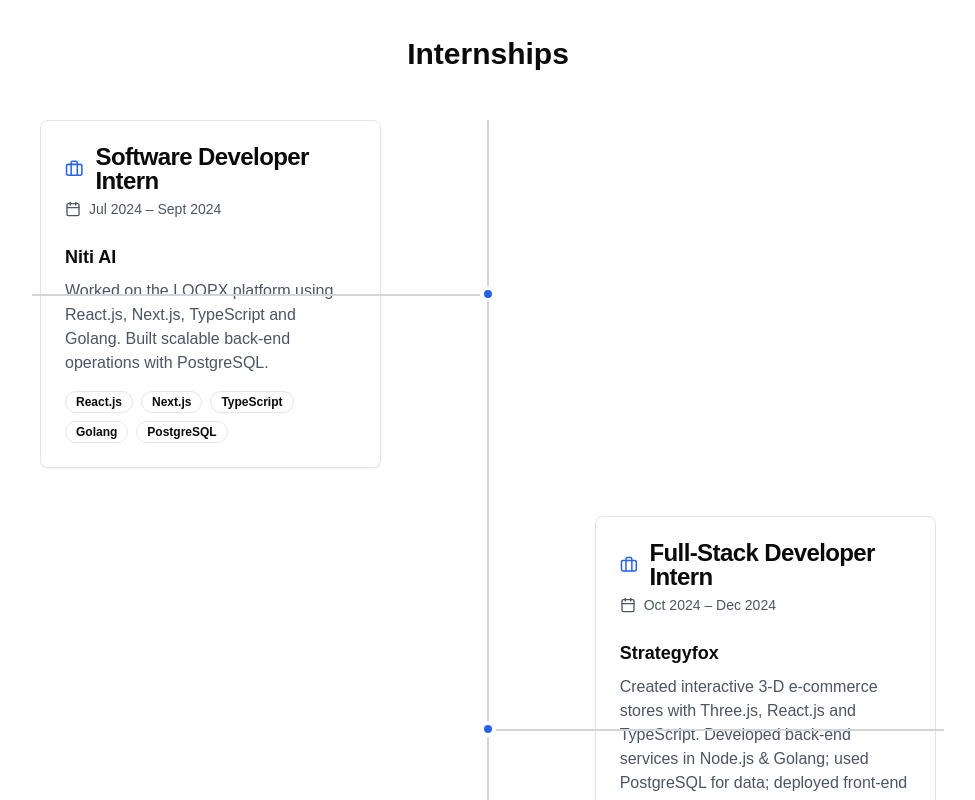
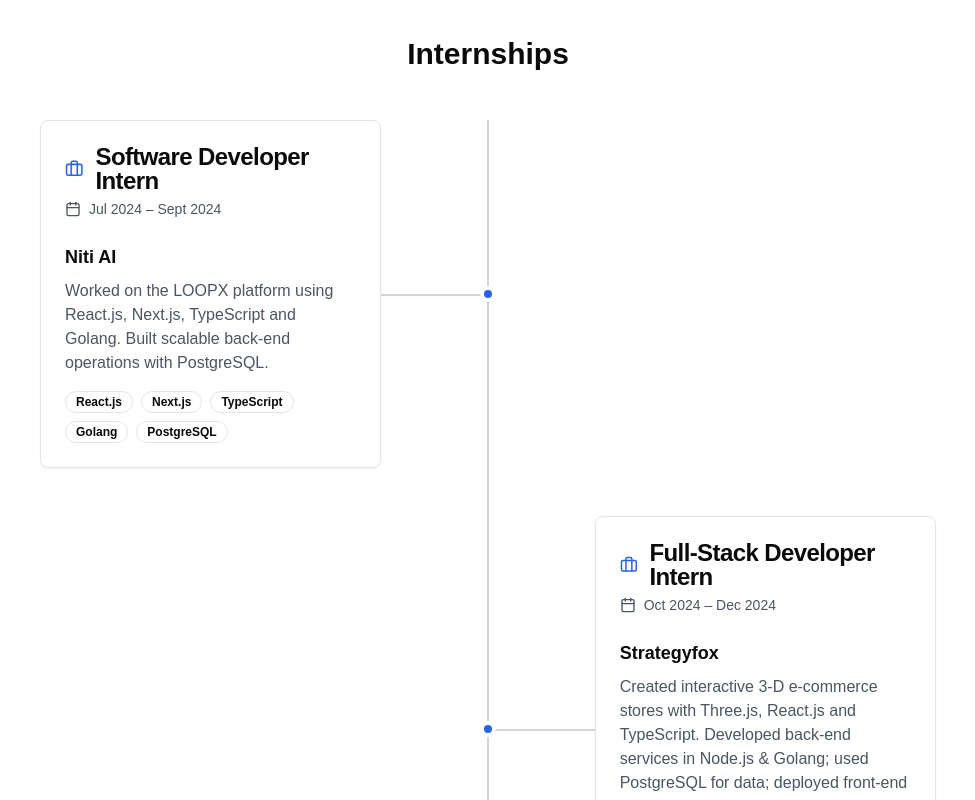
Before and after one commit to Srikrishnan2004/srikrishnan-portfolio, a Next.js app: page / in a window 1280 px wide. Shown: the part 1560-2360 px from the top of the page, without its empty margins (152-1127 px from the left). Built offline with nearby package versions, Linux system fonts and the light colour scheme.

Commit message:
modified the ui for internships

```diff
--- a/components/internships-section.tsx
+++ b/components/internships-section.tsx
@@ -40,17 +40,17 @@ export function InternshipsSection() {
                 {/* Timeline dot */}
                 <div className="absolute left-1/2 transform -translate-x-1/2 w-4 h-4 bg-blue-600 rounded-full border-4 border-white dark:border-gray-900 hidden md:block z-10"></div>
 
-                {/* Horizontal line connecting timeline to card - extends all the way to card */}
+                {/* Horizontal line connecting timeline to card - stops at card edge */}
                 <div
                   className={`absolute top-1/2 h-0.5 bg-gray-300 dark:bg-gray-600 hidden md:block ${
                     index % 2 === 0
-                      ? "right-1/2 w-1/2 transform -translate-x-2" // For left-side cards, line spans from center to left edge
-                      : "left-1/2 w-1/2 transform translate-x-2" // For right-side cards, line spans from center to right edge
+                      ? "right-1/2 w-[calc(50%-2rem)]" // For left-side cards, line spans from center to card edge (accounting for padding)
+                      : "left-1/2 w-[calc(50%-2rem)]" // For right-side cards, line spans from center to card edge (accounting for padding)
                   }`}
                 ></div>
 
                 <div className={`w-full md:w-5/12 ${index % 2 === 0 ? "md:pr-8" : "md:pl-8"}`}>
-                  <Card className="hover:shadow-lg transition-shadow">
+                  <Card className="hover:shadow-lg transition-shadow bg-white dark:bg-gray-900 relative z-20">
                     <CardHeader>
                       <CardTitle className="flex items-center gap-3">
                         <Briefcase className="h-5 w-5 text-blue-600" />
```
Also changed, not shown: 1 other file (tests, documents, lock files or other folders).
